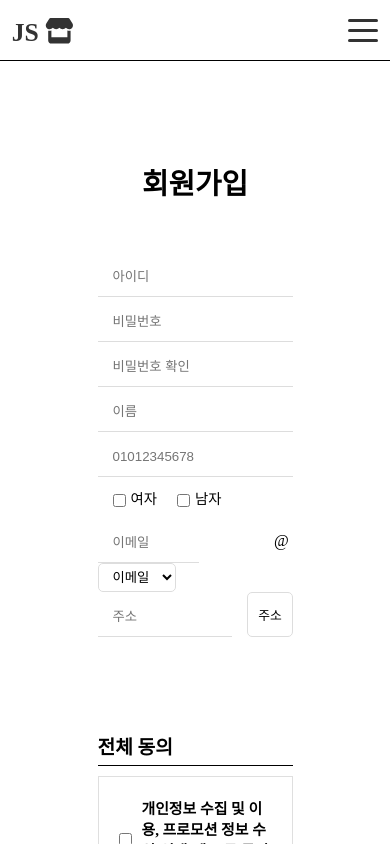
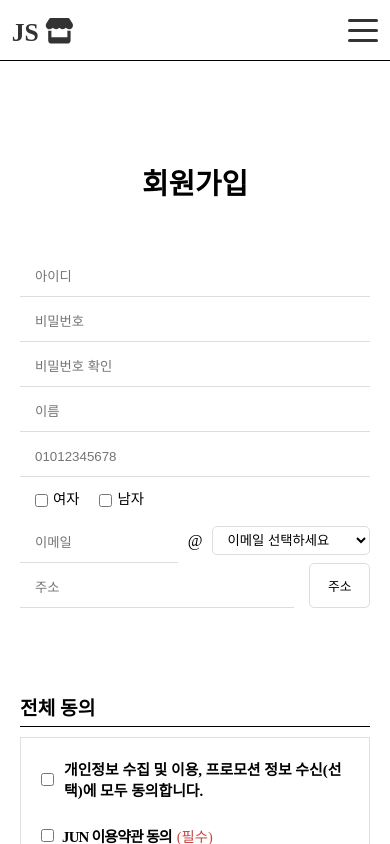
Before and after one commit to gemkim/JS_WEB, a React (Create React App) app: page /join-us in a window 390 px wide. Shown: the top 844 px of the page. Built offline with nearby package versions, Linux system fonts and the light colour scheme.

Commit message:
Design : 이메일 폼 scss 수정 및 반응형 추가

```diff
--- a/src/components/InputForm/EmailForm.jsx
+++ b/src/components/InputForm/EmailForm.jsx
@@ -35,9 +35,9 @@ const EmailForm = (props) => {
 
   return (
     <>
-      <input type="text" placeholder='이메일' onChange={onChangeUserMail} />
+      <input className={styles.inputEmail} type="text" placeholder='이메일' onChange={onChangeUserMail} />
       <span className={styles.at}>@</span>
-      <select name="" id="" onChange={onChangeEmailAddress}>
+      <select className={styles.selectEmail} name="" id="" onChange={onChangeEmailAddress}>
         <option value="">이메일 선택하세요</option>
         <option value="naver.com">naver.com</option>
         <option value="gmail.com">gmail.com</option>
--- a/src/components/InputForm/Form.module.scss
+++ b/src/components/InputForm/Form.module.scss
@@ -14,7 +14,7 @@
     &.error{
       color: #db2525;
     }
-}
+  }
   .chkBox{
     display: flex;
     align-items: center;
@@ -24,13 +24,42 @@
       padding-left: 5px;
     }
   }
-
+  //email form
+  .inputEmail{
+    width: 52%;
+  }
   .at{
     margin: 0 2%;
     display: inline-block;
   }
-  select{
+  .selectEmail{
+    width:40%;
     padding: 5px 10px;
     border: 1px solid #ddd !important;
     border-radius: 5px;
   }
+
+  @media all and (min-width:769px) and (max-width:1024px) {
+    //email form
+    .inputEmail{
+      width: 50%;
+    }
+    .at{
+      margin: 0 1%;
+    }
+    .selectEmail{
+      width:43%;
+    }
+  }
+@media all and (max-width:768px) {
+    //email form
+    .inputEmail{
+      width: 45%;
+    }
+    .at{
+      margin: 0;
+    }
+    .selectEmail{
+      width:45%;
+    }
+}
--- a/src/pages/JoinUs/JoinUs.module.scss
+++ b/src/pages/JoinUs/JoinUs.module.scss
@@ -14,11 +14,10 @@
       margin: 0 auto;
       width: 50%;
       .formBox{
-        padding: 50px 0 70px;
+        padding: 50px 0 0;
         input{
           margin-top: 5px;
           padding: 12px 15px;
-          width: 100%;
           display: block;
           border-bottom: 1px solid #ddd;
           &:last-child{
@@ -30,12 +29,7 @@
           flex-wrap: wrap;
           justify-content: space-between;
           align-items: center;
-          > input{
-            width: 52%;
-          }
-          > select{
-            width:40%;
-          }
+
         }
         .gender{
           display: flex;
@@ -54,7 +48,7 @@
       }
     }
     .agreeWrap{
-      margin-top: 20px;
+      margin-top: 80px;
       h3{
         padding: 5px 0;
         font-size: 1.2rem;
@@ -74,3 +68,17 @@
     }
   }
 }
+
+
+@media all and (max-width:768px) {
+  .join{
+    .container{
+      max-width: 100%;
+      .loginArea{
+        margin: 0 auto;
+        width: 100%;
+        padding: 0 20px;
+      }
+    }
+  }
+}
```
